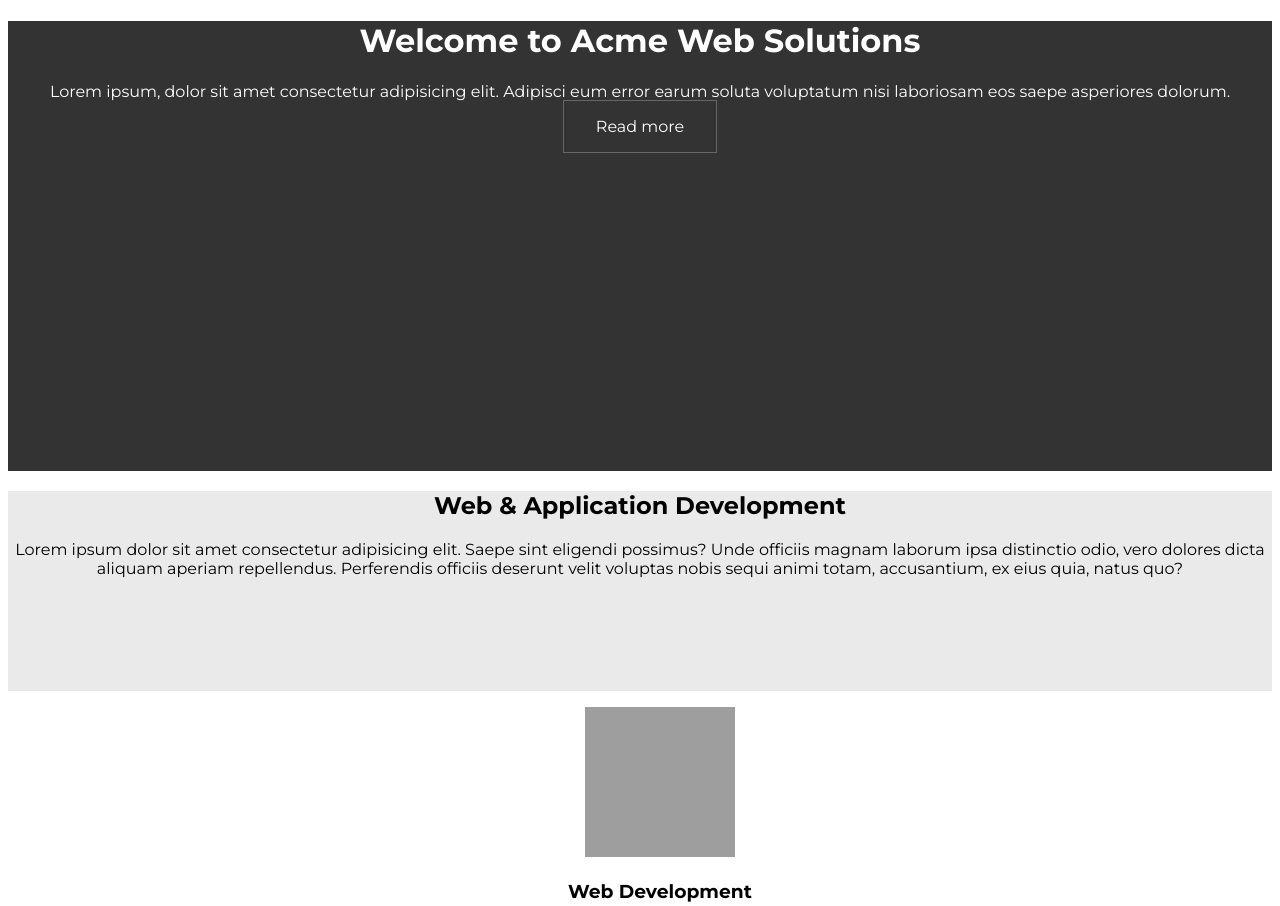
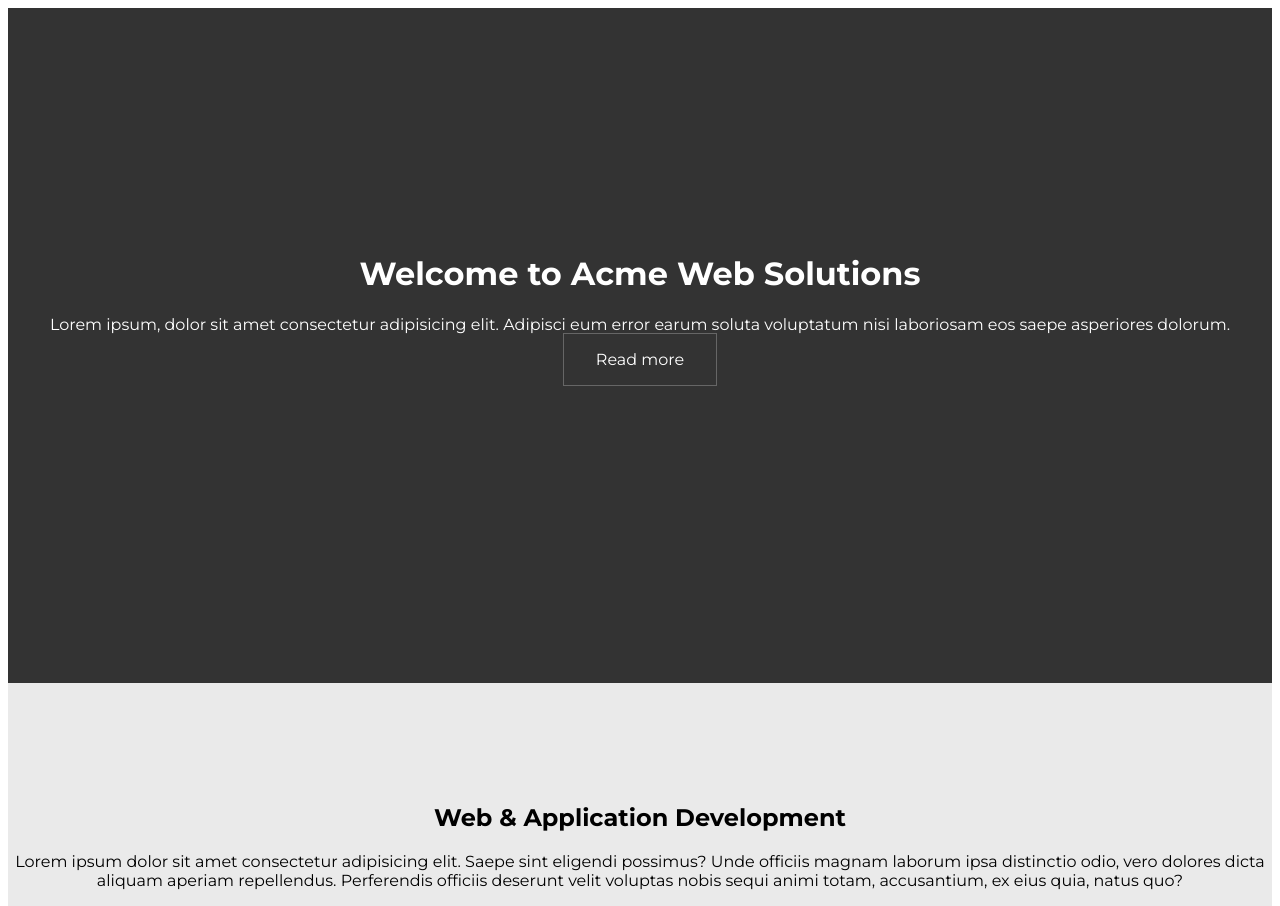
Before and after one commit to ArtyomHloba/project-1-CSS, a plain HTML site: page index.html in a window 1280 px wide. Shown: the top 906 px of the page. Drawn offline with Linux system fonts and the light colour scheme; grey boxes are pictures that could not be loaded.

Commit message:
padding top in header and main-text-center

```diff
--- a/accets/css/style.css
+++ b/accets/css/style.css
@@ -43,6 +43,7 @@ img{
     text-align: center;
     background-color: #333;
     color: #ffff;
+    padding-top: 225px;
 }
 
 .link-button{
@@ -61,6 +62,7 @@ img{
     text-align: center;
     height: 200px;
     background: #eaeaea;
+    padding-top: 100px;
 }
 
 .container-contact-us{
```
